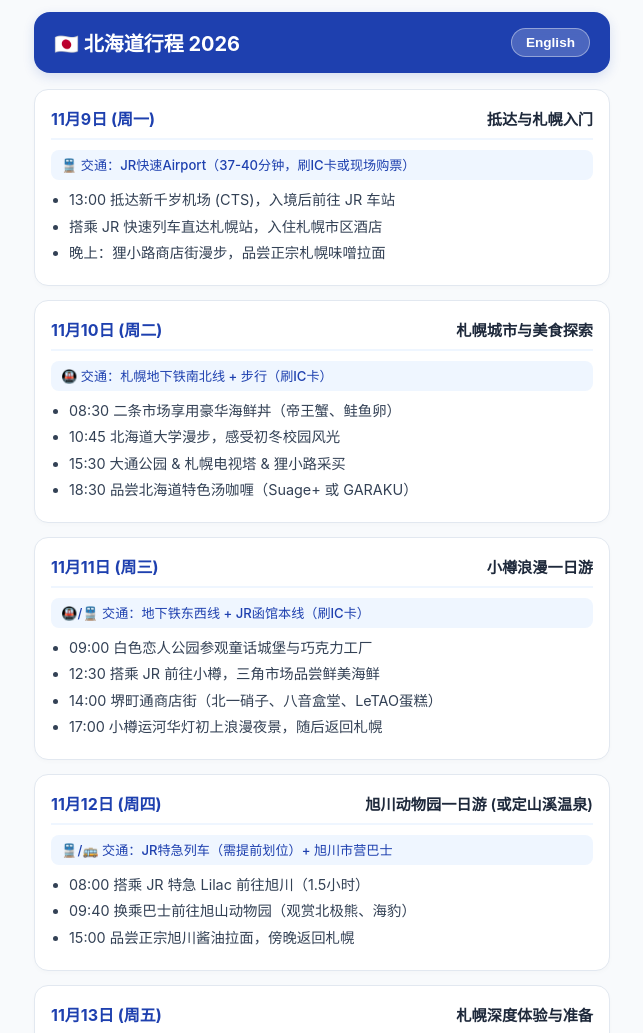
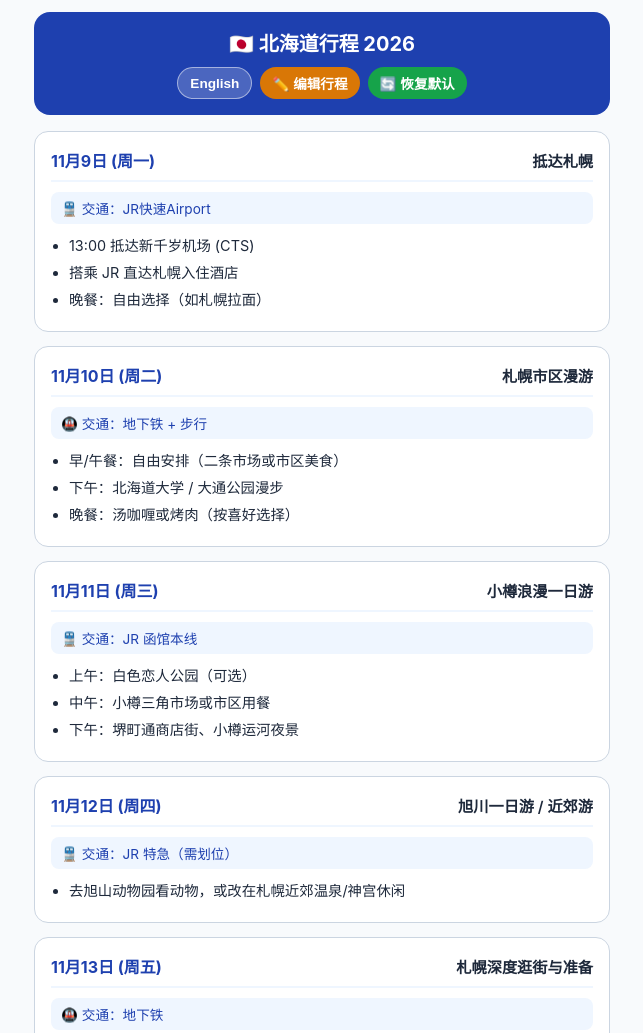
Before and after one commit to ZACK9905/hokkaidonov, a plain HTML site: page index.html in a window 1280 px wide. Shown: the top 1033 px of the page, without its empty margins (318-961 px from the left). Drawn offline with Linux system fonts and the light colour scheme.

Commit message:
Update index.html

```diff
--- a/index.html
+++ b/index.html
@@ -3,7 +3,7 @@
 <head>
     <meta charset="UTF-8">
     <meta name="viewport" content="width=device-width, initial-scale=1.0">
-    <title>Hokkaido Trip Itinerary 2026</title>
+    <title>Hokkaido Trip Planner 2026</title>
     <style>
         :root {
             --primary: #1e40af;
@@ -11,13 +11,13 @@
             --bg: #f8fafc;
             --card-bg: #ffffff;
             --text: #1e293b;
-            --text-muted: #64748b;
+            --border: #cbd5e1;
             --accent: #d97706;
-            --border: #e2e8f0;
+            --success: #16a34a;
         }
         * { box-sizing: border-box; }
         body {
-            font-family: -apple-system, BlinkMacSystemFont, "Segoe UI", Roboto, Helvetica, Arial, sans-serif;
+            font-family: -apple-system, BlinkMacSystemFont, "Segoe UI", Roboto, sans-serif;
             background-color: var(--bg);
             color: var(--text);
             margin: 0;
@@ -27,39 +27,33 @@
             margin-right: auto;
         }
         .header {
-            display: flex;
-            justify-content: space-between;
-            align-items: center;
             background: var(--primary);
             color: white;
-            padding: 16px 20px;
+            padding: 16px;
             border-radius: 16px;
             margin-bottom: 16px;
-            box-shadow: 0 4px 12px rgba(30, 64, 175, 0.15);
+            text-align: center;
         }
-        .header h1 {
-            margin: 0;
-            font-size: 1.25rem;
-            font-weight: 700;
-        }
-        .lang-btn {
+        .header h1 { margin: 0 0 10px 0; font-size: 1.25rem; }
+        .controls { display: flex; justify-content: center; gap: 8px; flex-wrap: wrap; }
+        .btn {
             background: rgba(255, 255, 255, 0.2);
             color: white;
-            border: 1px solid rgba(255, 255, 255, 0.4);
-            padding: 6px 14px;
+            border: 1px solid rgba(255, 255, 255, 0.5);
+            padding: 6px 12px;
             border-radius: 20px;
             font-size: 0.85rem;
             font-weight: 600;
             cursor: pointer;
-            backdrop-filter: blur(4px);
         }
+        .btn-success { background: var(--success); border: none; }
+        .btn-accent { background: var(--accent); border: none; }
         .day-card {
             background: var(--card-bg);
             border-radius: 14px;
             padding: 16px;
             margin-bottom: 14px;
             border: 1px solid var(--border);
-            box-shadow: 0 2px 4px rgba(0,0,0,0.02);
         }
         .day-header {
             display: flex;
@@ -69,265 +63,129 @@
             padding-bottom: 8px;
             margin-bottom: 10px;
         }
-        .day-date {
-            font-weight: 700;
-            color: var(--primary);
-            font-size: 1rem;
-        }
-        .day-title {
-            font-weight: 600;
-            font-size: 0.95rem;
-            color: var(--text);
-        }
+        .day-date { font-weight: 700; color: var(--primary); }
+        .day-title { font-weight: 600; font-size: 0.95rem; }
         .transit-badge {
             background: var(--primary-light);
             color: var(--primary);
             padding: 6px 10px;
             border-radius: 8px;
-            font-size: 0.82rem;
-            font-weight: 500;
+            font-size: 0.85rem;
             margin-bottom: 10px;
-            display: block;
-            line-height: 1.4;
         }
-        ul.details-list {
-            padding-left: 18px;
-            margin: 0;
-            color: #334155;
+        ul.details-list { padding-left: 18px; margin: 0; font-size: 0.9rem; }
+        ul.details-list li { margin-bottom: 6px; }
+        input, textarea {
+            width: 100%;
+            padding: 6px;
+            margin: 4px 0;
+            border: 1px solid var(--border);
+            border-radius: 6px;
             font-size: 0.9rem;
         }
-        ul.details-list li {
-            margin-bottom: 6px;
-            line-height: 1.4;
-        }
-        .copy-btn-container {
-            text-align: center;
-            margin-top: 20px;
-            margin-bottom: 30px;
-        }
-        .copy-btn {
-            background-color: var(--accent);
-            color: white;
-            border: none;
-            padding: 12px 24px;
-            border-radius: 25px;
-            font-weight: 600;
-            font-size: 0.9rem;
-            cursor: pointer;
-            box-shadow: 0 4px 10px rgba(217, 119, 6, 0.2);
-        }
+        .action-container { text-align: center; margin: 20px 0 40px 0; }
     </style>
 </head>
 <body>
 
 <div class="header">
     <h1 id="app-title">🇯🇵 北海道行程 2026</h1>
-    <button class="lang-btn" onclick="toggleLanguage()" id="lang-toggle-btn">English</button>
+    <div class="controls">
+        <button class="btn" onclick="toggleLanguage()" id="lang-toggle-btn">English</button>
+        <button class="btn btn-accent" onclick="toggleEditMode()" id="edit-toggle-btn">✏️ 编辑行程</button>
+        <button class="btn btn-success" onclick="resetDefault()" id="reset-btn">🔄 恢复默认</button>
+    </div>
 </div>
 
 <div id="itinerary-container"></div>
 
-<div class="copy-btn-container">
-    <button class="copy-btn" onclick="copyForWhatsApp()" id="copy-btn">📋 复制行程发 WhatsApp</button>
+<div class="action-container">
+    <button class="btn btn-accent" style="padding: 12px 24px; font-size: 1rem;" onclick="copyForWhatsApp()" id="copy-btn">📋 复制行程发 WhatsApp</button>
 </div>
 
 <script>
 let currentLang = 'zh';
+let isEditing = false;
 
-const itineraryData = {
-    zh: {
-        title: "🇯🇵 北海道行程 2026",
-        toggleBtn: "English",
-        copyBtn: "📋 复制行程发 WhatsApp",
-        days: [
-            {
-                date: "11月9日 (周一)",
-                title: "抵达与札幌入门",
-                transit: "🚆 交通：JR快速Airport（37-40分钟，刷IC卡或现场购票）",
-                details: [
-                    "13:00 抵达新千岁机场 (CTS)，入境后前往 JR 车站",
-                    "搭乘 JR 快速列车直达札幌站，入住札幌市区酒店",
-                    "晚上：狸小路商店街漫步，品尝正宗札幌味噌拉面"
+const defaultData = {
+    zh: [
+        { date: "11月9日 (周一)", title: "抵达札幌", transit: "🚆 交通：JR快速Airport", details: ["13:00 抵达新千岁机场 (CTS)", "搭乘 JR 直达札幌入住酒店", "晚餐：自由选择（如札幌拉面）"] },
+        { date: "11月10日 (周二)", title: "札幌市区漫游", transit: "🚇 交通：地下铁 + 步行", details: ["早/午餐：自由安排（二条市场或市区美食）", "下午：北海道大学 / 大通公园漫步", "晚餐：汤咖喱或烤肉（按喜好选择）"] },
+        { date: "11月11日 (周三)", title: "小樽浪漫一日游", transit: "🚆 交通：JR 函馆本线", details: ["上午：白色恋人公园（可选）", "中午：小樽三角市场或市区用餐", "下午：堺町通商店街、小樽运河夜景"] },
+        { date: "11月12日 (周四)", title: "旭川一日游 / 近郊游", transit: "🚆 交通：JR 特急（需划位）", details: ["去旭山动物园看动物，或改在札幌近郊温泉/神宫休闲"] },
+        { date: "11月13日 (周五)", title: "札幌深度逛街与准备", transit: "🚇 交通：地下铁", details: ["市区采买、札幌站 Shopping", "提前划好明天去登别的特急车票"] },
+        { date: "11月14-15日 (周六-日)", title: "登别温泉度假", transit: "🚆 交通：JR 特急全车指定席", details: ["入住日式温泉酒店，游览地狱谷，全天放松泡汤"] },
+        { date: "11月16日 (周一)", title: "返回机场周边", transit: "🚆 交通：JR 列车", details: ["退房返回札幌或千岁站入住，购买伴手礼，准备回程"] },
+        { date: "11月17日 (周二)", title: "顺利返程", transit: "🚆 交通：JR 快速 Airport", details: ["09:30 前往机场，逛国内线商场，13:30 航班起飞"] }
+    ],
+    en: [
+        { date: "Nov 9 (Mon)", title: "Arrival & Sapporo", transit: "🚆 Transit: JR Rapid Airport", details: ["13:00 Arrive at CTS Airport", "Take JR to Sapporo & Check-in", "Dinner: Local Miso Ramen / Free choice"] },
+        { date: "Nov 10 (Tue)", title: "Sapporo City Tour", transit: "🚇 Transit: Subway + Walk", details: ["Breakfast/Lunch: Local markets or cafes", "Afternoon: Hokkaido University & Odori Park", "Dinner: Soup Curry or Genghis Khan BBQ"] },
+        { date: "Nov 11 (Wed)", title: "Otaru Day Trip", transit: "🚆 Transit: JR Hakodate Line", details: ["Morning: Shiroi Koibito Park (Optional)", "Noon: Lunch in Otaru", "Afternoon: Sakaimachi Street & Otaru Canal"] },
+        { date: "Nov 12 (Thu)", title: "Asahikawa / Free Day", transit: "🚆 Transit: JR Limited Express", details: ["Visit Asahiyama Zoo or relax near Sapporo"] },
+        { date: "Nov 13 (Fri)", title: "Shopping & Prep", transit: "🚇 Transit: Subway", details: ["Shopping around Sapporo Station", "Reserve tomorrow's train ticket to Noboribetsu"] },
+        { date: "Nov 14-15 (Sat-Sun)", title: "Noboribetsu Onsen", transit: "🚆 Transit: JR Limited Express", details: ["Onsen Ryokan stay, visit Jigokudani, hot spring relaxation"] },
+        { date: "Nov 16 (Mon)", title: "Return to Airport Area", transit: "🚆 Transit: JR Train", details: ["Return to Sapporo/Chitose hotel, final souvenir shopping"] },
+        { date: "Nov 17 (Tue)", title: "Departure", transit: "🚆 Transit: JR Rapid Airport", details: ["09:30 Head to CTS Airport, 13:30 Flight departure"] }
     ]
-            },
-            {
-                date: "11月10日 (周二)",
-                title: "札幌城市与美食探索",
-                transit: "🚇 交通：札幌地下铁南北线 + 步行（刷IC卡）",
-                details: [
-                    "08:30 二条市场享用豪华海鲜丼（帝王蟹、鲑鱼卵）",
-                    "10:45 北海道大学漫步，感受初冬校园风光",
-                    "15:30 大通公园 & 札幌电视塔 & 狸小路采买",
-                    "18:30 品尝北海道特色汤咖喱（Suage+ 或 GARAKU）"
-                ]
-            },
-            {
-                date: "11月11日 (周三)",
-                title: "小樽浪漫一日游",
-                transit: "🚇/🚆 交通：地下铁东西线 + JR函馆本线（刷IC卡）",
-                details: [
-                    "09:00 白色恋人公园参观童话城堡与巧克力工厂",
-                    "12:30 搭乘 JR 前往小樽，三角市场品尝鲜美海鲜",
-                    "14:00 堺町通商店街（北一硝子、八音盒堂、LeTAO蛋糕）",
-                    "17:00 小樽运河华灯初上浪漫夜景，随后返回札幌"
-                ]
-            },
-            {
-                date: "11月12日 (周四)",
-                title: "旭川动物园一日游 (或定山溪温泉)",
-                transit: "🚆/🚌 交通：JR特急列车（需提前划位）+ 旭川市营巴士",
-                details: [
-                    "08:00 搭乘 JR 特急 Lilac 前往旭川（1.5小时）",
-                    "09:40 换乘巴士前往旭山动物园（观赏北极熊、海豹）",
-                    "15:00 品尝正宗旭川酱油拉面，傍晚返回札幌"
-                ]
-            },
-            {
-                date: "11月13日 (周五)",
-                title: "札幌深度体验与准备",
-                transit: "🚇 交通：地下铁 + 步行",
-                details: [
-                    "10:00 北海道神宫参拜 / 大仓山跳台俯瞰城市",
-                    "15:00 JR 札幌站地下街购物，划好明日前往登别的特急车票",
-                    "18:00 成吉思汗烤羊肉（Daruma），晚上登上 JR Tower T38 看夜景"
-                ]
-            },
-            {
-                date: "11月14日-15日 (周六-日)",
-                title: "登别温泉度假",
-                transit: "🚆/🚌 交通：JR特急列车（札幌→登别，全车指定席）+ 道南巴士",
-                details: [
-                    "14日：搭乘 JR 特急前往登别，入住日式温泉酒店，游览地狱谷",
-                    "15日：全天享受温泉、体验日式会席料理，身心彻底放松"
-                ]
-            },
-            {
-                date: "11月16日 (周一)",
-                title: "返回机场周边备战回程",
-                transit: "🚆 交通：JR特急/普通列车",
-                details: [
-                    "登别温泉退房，搭乘 JR 返回札幌站或千岁站附近入住",
-                    "进行最后的伴手礼采买，享用美食，确保次日赶飞机零风险"
-                ]
-            },
-            {
-                date: "11月17日 (周二)",
-                title: "顺利返程",
-                transit: "🚆 交通：JR快速Airport 直达新千岁机场",
-                details: [
-                    "09:30 前往新千岁机场，在机场国内线商场最后购物与用餐",
-                    "搭乘 13:30 航班顺利返程 ✈️"
-                ]
-            }
-        ]
-    },
-    en: {
-        title: "🇯🇵 Hokkaido Itinerary 2026",
-        toggleBtn: "中文",
-        copyBtn: "📋 Copy Text for WhatsApp",
-        days: [
-            {
-                date: "Nov 9 (Mon)",
-                title: "Arrival & Sapporo Intro",
-                transit: "🚆 Transit: JR Rapid Airport (37-40 mins, IC Card or Ticket)",
-                details: [
-                    "13:00 Arrive at New Chitose Airport (CTS), head to JR Station",
-                    "Take JR train directly to Sapporo Station & check in",
-                    "Evening: Tanukikoji Shopping Street & Miso Ramen"
-                ]
-            },
-            {
-                date: "Nov 10 (Tue)",
-                title: "Sapporo City & Food Tour",
-                transit: "🚇 Transit: Sapporo Subway Namboku Line + Walk (IC Card)",
-                details: [
-                    "08:30 Seafood bowl at Nijo Market (King Crab, Salmon Roe)",
-                    "10:45 Stroll through Hokkaido University campus",
-                    "15:30 Odori Park, TV Tower & Shopping",
-                    "18:30 Hokkaido Soup Curry (Suage+ or GARAKU)"
-                ]
-            },
-            {
-                date: "Nov 11 (Wed)",
-                title: "Romantic Otaru Day Trip",
-                transit: "🚇/🚆 Transit: Subway Tozai Line + JR Hakodate Line (IC Card)",
-                details: [
-                    "09:00 Shiroi Koibito Park (Chocolate Factory)",
-                    "12:30 Train to Otaru, seafood lunch at Sankaku Market",
-                    "14:00 Sakaimachi Street (Glassworks, Music Box Museum, LeTAO)",
-                    "17:00 Otaru Canal night view, return to Sapporo"
-                ]
-            },
-            {
-                date: "Nov 12 (Thu)",
-                title: "Asahiyama Zoo Day Trip",
-                transit: "🚆/🚌 Transit: JR Limited Express (Reserved Seat) + Local Bus",
-                details: [
-                    "08:00 JR Limited Express Lilac to Asahikawa (1.5 hrs)",
-                    "09:40 Bus to Asahiyama Zoo (Polar Bears, Seals)",
-                    "15:00 Taste Asahikawa Soy Sauce Ramen, head back"
-                ]
-            },
-            {
-                date: "Nov 13 (Fri)",
-                title: "Sapporo Exploration & Prep",
-                transit: "🚇 Transit: Subway + Walk",
-                details: [
-                    "10:00 Hokkaido Shrine / Okurayama Ski Jump viewpoint",
-                    "15:00 Shopping at Sapporo Station, reserve tomorrow's ticket",
-                    "18:00 Genghis Khan Grilled Mutton, night view at JR Tower T38"
-                ]
-            },
-            {
-                date: "Nov 14-15 (Sat-Sun)",
-                title: "Noboribetsu Onsen Getaway",
-                transit: "🚆/🚌 Transit: JR Limited Express (All Reserved) + Donan Bus",
-                details: [
-                    "Nov 14: JR Limited Express to Noboribetsu, Ryokan check-in, visit Jigokudani",
-                    "Nov 15: Full day relaxing in hot springs & Kaiseki dinner"
-                ]
-            },
-            {
-                date: "Nov 16 (Mon)",
-                title: "Return to Airport / Sapporo Area",
-                transit: "🚆 Transit: JR Limited Express / Local Train",
-                details: [
-                    "Check out, take JR back to hotel near Sapporo or Chitose",
-                    "Final souvenir shopping, ensure 0 risk for tomorrow's flight"
-                ]
-            },
-            {
-                date: "Nov 17 (Tue)",
-                title: "Departure",
-                transit: "🚆 Transit: JR Rapid Airport directly to CTS Airport",
-                details: [
-                    "09:30 Head to airport, last-minute shopping at CTS Terminal",
-                    "Board 13:30 flight back home ✈️"
-                ]
-            }
-        ]
-    }
 };
 
+function getStoredData() {
+    const local = localStorage.getItem('hokkaido_plan_2026');
+    return local ? JSON.parse(local) : JSON.parse(JSON.stringify(defaultData));
+}
+
+let planData = getStoredData();
+
 function render() {
-    const data = itineraryData[currentLang];
-    document.getElementById('app-title').innerText = data.title;
-    document.getElementById('lang-toggle-btn').innerText = data.toggleBtn;
-    document.getElementById('copy-btn').innerText = data.copyBtn;
+    const container = document.getElementById('itinerary-container');
+    const data = planData[currentLang];
 
-    const container = document.getElementById('itinerary-container');
-    container.innerHTML = data.days.map(day => `
+    document.getElementById('app-title').innerText = currentLang === 'zh' ? '🇯🇵 北海道行程 2026' : '🇯🇵 Hokkaido Itinerary 2026';
+    document.getElementById('lang-toggle-btn').innerText = currentLang === 'zh' ? 'English' : '中文';
+    document.getElementById('edit-toggle-btn').innerText = isEditing ? (currentLang === 'zh' ? '💾 保存更改' : '💾 Save Changes') : (currentLang === 'zh' ? '✏️ 编辑行程' : '✏️ Edit Plan');
+    document.getElementById('copy-btn').innerText = currentLang === 'zh' ? '📋 复制行程发 WhatsApp' : '📋 Copy Text for WhatsApp';
+
+    if (!isEditing) {
+        container.innerHTML = data.map(item => `
             <div class="day-card">
                 <div class="day-header">
-                <span class="day-date">${day.date}</span>
-                <span class="day-title">${day.title}</span>
+                    <span class="day-date">${item.date}</span>
+                    <span class="day-title">${item.title}</span>
                 </div>
-            <div class="transit-badge">${day.transit}</div>
+                <div class="transit-badge">${item.transit}</div>
                 <ul class="details-list">
-                ${day.details.map(d => `<li>${d}</li>`).join('')}
+                    ${item.details.map(d => `<li>${d}</li>`).join('')}
                 </ul>
             </div>
         `).join('');
+    } else {
+        container.innerHTML = data.map((item, idx) => `
+            <div class="day-card">
+                <input type="text" value="${item.date}" onchange="updateField(${idx}, 'date', this.value)">
+                <input type="text" value="${item.title}" onchange="updateField(${idx}, 'title', this.value)">
+                <input type="text" value="${item.transit}" onchange="updateField(${idx}, 'transit', this.value)">
+                <textarea rows="3" onchange="updateDetails(${idx}, this.value)">${item.details.join('\n')}</textarea>
+            </div>
+        `).join('');
+    }
+}
+
+function updateField(idx, field, value) {
+    planData[currentLang][idx][field] = value;
+}
+
+function updateDetails(idx, text) {
+    planData[currentLang][idx].details = text.split('\n').filter(line => line.trim() !== '');
+}
+
+function toggleEditMode() {
+    isEditing = !isEditing;
+    if (!isEditing) {
+        localStorage.setItem('hokkaido_plan_2026', JSON.stringify(planData));
+        alert(currentLang === 'zh' ? '行程已保存到手机！' : 'Plan saved!');
+    }
+    render();
 }
 
 function toggleLanguage() {
@@ -335,20 +193,26 @@ function toggleLanguage() {
     render();
 }
 
+function resetDefault() {
+    if (confirm(currentLang === 'zh' ? '确定恢复到初始默认行程吗？' : 'Reset to default plan?')) {
+        planData = JSON.parse(JSON.stringify(defaultData));
+        localStorage.removeItem('hokkaido_plan_2026');
+        render();
+    }
+}
+
 function copyForWhatsApp() {
-    const data = itineraryData[currentLang];
-    let text = `${data.title}\n\n`;
-    data.days.forEach(d => {
+    const data = planData[currentLang];
+    let text = `${currentLang === 'zh' ? '🇯🇵 北海道行程 2026' : '🇯🇵 Hokkaido Itinerary'}\n\n`;
+    data.forEach(d => {
         text += `🗓️ *${d.date} - ${d.title}*\n`;
         text += `${d.transit}\n`;
-        d.details.forEach(item => {
-            text += `• ${item}\n`;
-        });
+        d.details.forEach(item => { text += `• ${item}\n`; });
         text += `\n`;
     });
 
     navigator.clipboard.writeText(text).then(() => {
-        alert(currentLang === 'zh' ? '行程已复制！可直接粘贴到 WhatsApp 群组。' : 'Itinerary copied! Ready to paste into WhatsApp.');
+        alert(currentLang === 'zh' ? '已复制最新行程！可直接粘贴到 WhatsApp。' : 'Copied to clipboard for WhatsApp!');
     });
 }
 
```
Lines whose indentation alone changed are shown as unchanged.
